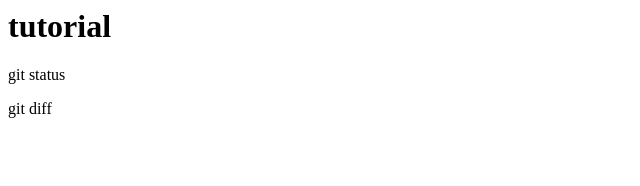
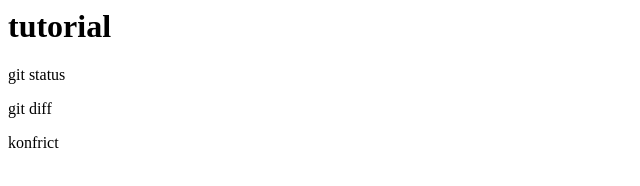
Before and after one commit to ponponnsan/pasonaAI, a plain HTML site: page index.html in a window 1280 px wide. Shown: the full height of the page, 0-640 px from the left. Drawn offline with Linux system fonts and the light colour scheme.

Commit message:
add text'コンフリクト'

```diff
--- a/index.html
+++ b/index.html
@@ -1,3 +1,4 @@
 <h1>tutorial</h1>
 <p>git status</p>
 <p>git diff</p>
+<p>konfrict</p>
```
